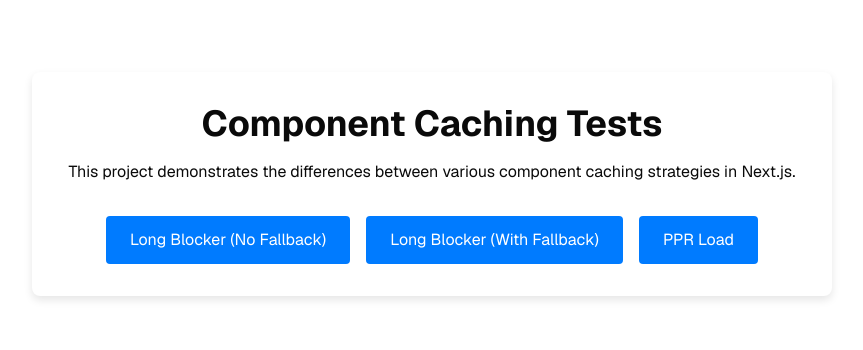
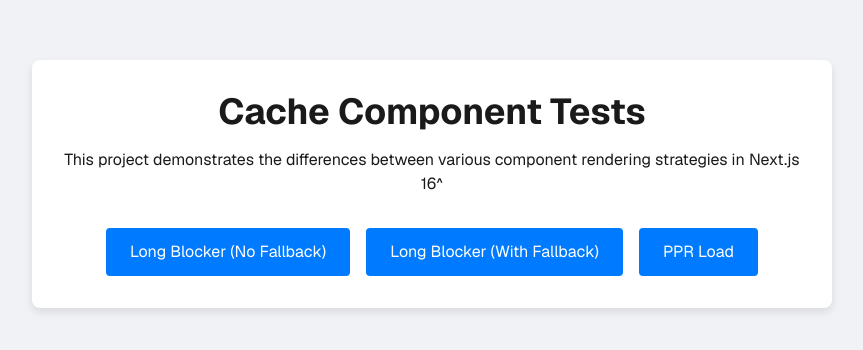
Before and after one commit to Pmacdon15/cache-componenets-demo, a Next.js app: page / in a window 1280 px wide. Shown: the part 216-566 px from the top of the page, without its empty margins (208-1071 px from the left). Built offline with nearby package versions, Linux system fonts and the light colour scheme.

Commit message:
fixed css

```diff
--- a/src/app/globals.css
+++ b/src/app/globals.css
@@ -4,12 +4,13 @@
 @custom-variant dark (&:is(.dark *));
 
 :root {
+  --background: #f0f2f5;
+  --foreground: #1a1a1a;
   --primary-accent: #007bff;
   --secondary-accent: #6c757d;
   --border-color: #dee2e6;
+
   --radius: 0.625rem;
-  --background: oklch(1 0 0);
-  --foreground: oklch(0.145 0 0);
   --card: oklch(1 0 0);
   --card-foreground: oklch(0.145 0 0);
   --popover: oklch(1 0 0);
@@ -83,9 +84,11 @@
 
 @media (prefers-color-scheme: dark) {
   :root {
+    --background: #0a1018;
+    --foreground: #1a1a1a;
     --primary-accent: #007bff;
     --secondary-accent: #6c757d;
-    --border-color: #343a40;
+    --border-color: #dee2e6;
   }
 }
 
@@ -97,7 +100,7 @@
   max-width: 800px;
   margin: 4rem auto;
   padding: 2rem;
-  background-color: var(--background);
+  background-color: #ffffff;
   border-radius: 8px;
   box-shadow: 0 4px 8px rgba(0, 0, 0, 0.1);
 }
--- a/src/app/long-blocker-no-fallback/loading.tsx
+++ b/src/app/long-blocker-no-fallback/loading.tsx
@@ -1,28 +1,47 @@
 import Link from "next/link";
+import {
+  Tooltip,
+  TooltipContent,
+  TooltipTrigger,
+} from "@/components/ui/tooltip";
 
 export default function Home() {
   return (
     <div className="flex flex-col min-h-screen items-center justify-center font-sans">
       <div className="container text-center">
-        <h1 className="text-4xl font-bold mb-4">Component Caching Tests</h1>
+        <h1 className="text-4xl font-bold mb-4">Cache Component Tests</h1>
         <p className="mb-8">
-          This project demonstrates the differences between various component caching strategies in Next.js.
+          This project demonstrates the differences between various component
+          rendering strategies in Next.js 16^
         </p>
         <div className="flex flex-col gap-4 justify-center md:flex-row">
-          <Link href={"/long-blocker-no-fallback"} className="w-full md:w-auto text-center">
-            <button type="button">
-              Long Blocker (No Fallback)
-            </button>
+          <Link
+            href={"/long-blocker-no-fallback"}
+            className="w-full md:w-auto text-center"
+          >
+            <Tooltip>
+              <TooltipTrigger asChild>
+                <button type="button">Long Blocker (No Fallback)</button>
+              </TooltipTrigger>
+              <TooltipContent>
+                <p>
+                  Because cacheComponents requires dynamic data be wrapped in
+                  suspense a fallback identical to this page will be shown.
+                </p>
+              </TooltipContent>
+            </Tooltip>
           </Link>
-          <Link href={"/long-blocker-fallback"} className="w-full md:w-auto text-center">
-            <button type="button">
-              Long Blocker (With Fallback)
-            </button>
+          <Link
+            href={"/long-blocker-fallback"}
+            className="w-full md:w-auto text-center"
+          >
+            <button type="button">Long Blocker (With Fallback)</button>
           </Link>
-          <Link href={"/long-blocker-ppr-load"} className="w-full md:w-auto text-center">
-            <button type="button">
-              PPR Load
-            </button>
+          <Link
+            href={"/long-blocker-ppr-load"}
+            className="w-full md:w-auto text-center"
+          >
+            <button type="button">PPR Load</button>
           </Link>
         </div>
       </div>
--- a/src/app/page.tsx
+++ b/src/app/page.tsx
@@ -9,10 +9,10 @@
   return (
     <div className="flex flex-col min-h-screen items-center justify-center font-sans">
       <div className="container text-center">
-        <h1 className="text-4xl font-bold mb-4">Component Caching Tests</h1>
+        <h1 className="text-4xl font-bold mb-4">Cache Component Tests</h1>
         <p className="mb-8">
           This project demonstrates the differences between various component
-          caching strategies in Next.js.
+          rendering strategies in Next.js 16^
         </p>
         <div className="flex flex-col gap-4 justify-center md:flex-row">
           <Link
--- a/src/components/ui/tooltip.tsx
+++ b/src/components/ui/tooltip.tsx
@@ -1,9 +1,9 @@
-"use client"
+"use client";
 
-import * as React from "react"
-import * as TooltipPrimitive from "@radix-ui/react-tooltip"
+import * as TooltipPrimitive from "@radix-ui/react-tooltip";
+import type * as React from "react";
 
-import { cn } from "@/lib/utils"
+import { cn } from "@/lib/utils";
 
 function TooltipProvider({
   delayDuration = 0,
@@ -15,7 +15,7 @@
       delayDuration={delayDuration}
       {...props}
     />
-  )
+  );
 }
 
 function Tooltip({
@@ -25,13 +25,13 @@
     <TooltipProvider>
       <TooltipPrimitive.Root data-slot="tooltip" {...props} />
     </TooltipProvider>
-  )
+  );
 }
 
 function TooltipTrigger({
   ...props
 }: React.ComponentProps<typeof TooltipPrimitive.Trigger>) {
-  return <TooltipPrimitive.Trigger data-slot="tooltip-trigger" {...props} />
+  return <TooltipPrimitive.Trigger data-slot="tooltip-trigger" {...props} />;
 }
 
 function TooltipContent({
@@ -46,8 +46,8 @@
         data-slot="tooltip-content"
         sideOffset={sideOffset}
         className={cn(
-          "bg-foreground text-background animate-in fade-in-0 zoom-in-95 data-[state=closed]:animate-out data-[state=closed]:fade-out-0 data-[state=closed]:zoom-out-95 data-[side=bottom]:slide-in-from-top-2 data-[side=left]:slide-in-from-right-2 data-[side=right]:slide-in-from-left-2 data-[side=top]:slide-in-from-bottom-2 z-50 w-fit origin-(--radix-tooltip-content-transform-origin) rounded-md px-3 py-1.5 text-xs text-balance",
-          className
+          "bg-foreground text-muted animate-in fade-in-0 zoom-in-95 data-[state=closed]:animate-out data-[state=closed]:fade-out-0 data-[state=closed]:zoom-out-95 data-[side=bottom]:slide-in-from-top-2 data-[side=left]:slide-in-from-right-2 data-[side=right]:slide-in-from-left-2 data-[side=top]:slide-in-from-bottom-2 z-50 w-fit origin-(--radix-tooltip-content-transform-origin) rounded-md px-3 py-1.5 text-xs text-balance",
+          className,
         )}
         {...props}
       >
@@ -55,7 +55,7 @@
         <TooltipPrimitive.Arrow className="bg-foreground fill-foreground z-50 size-2.5 translate-y-[calc(-50%_-_2px)] rotate-45 rounded-[2px]" />
       </TooltipPrimitive.Content>
     </TooltipPrimitive.Portal>
-  )
+  );
 }
 
-export { Tooltip, TooltipTrigger, TooltipContent, TooltipProvider }
+export { Tooltip, TooltipTrigger, TooltipContent, TooltipProvider };
```
